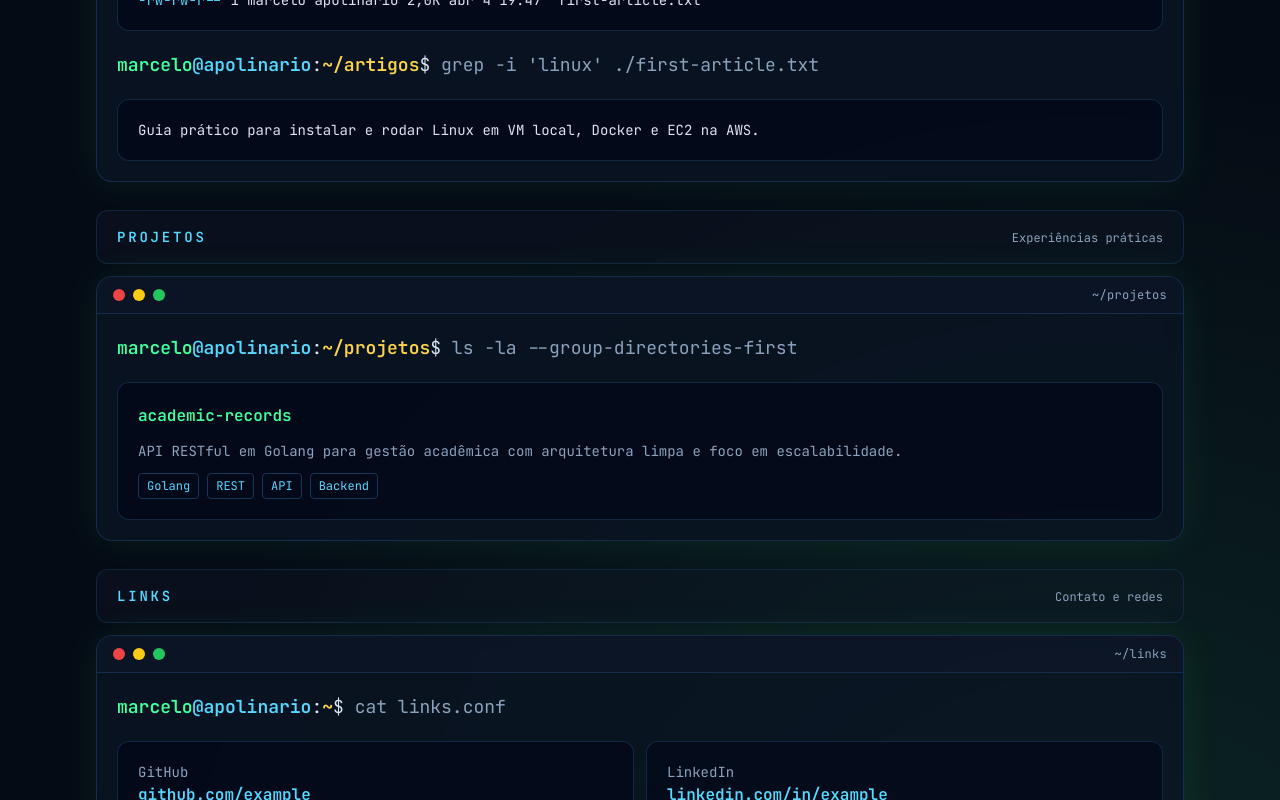
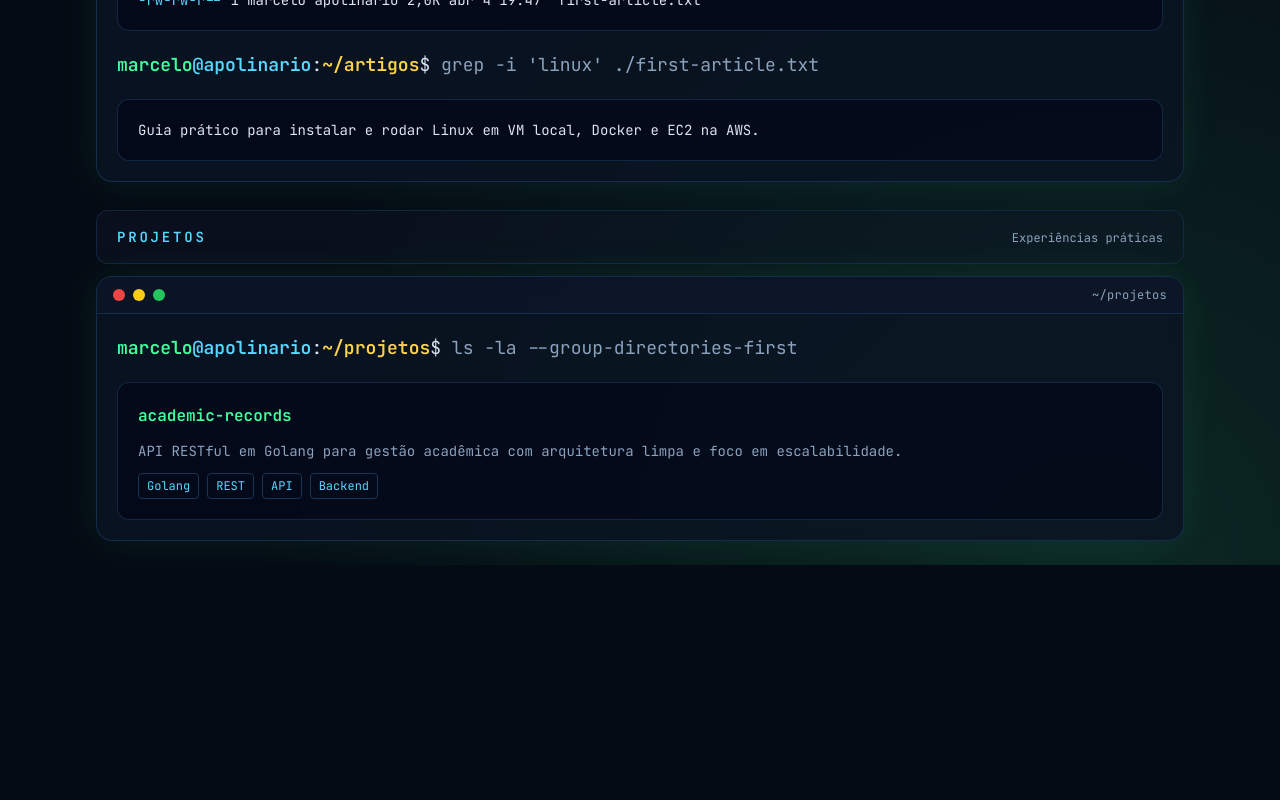
Before and after one commit to apolinario0x21/sturdy-parakeet, a Next.js app: page / in a window 1280 px wide. Shown: the part 2000-2800 px from the top of the page. After the commit the page ends 2565 px from the top, so only its background shows below. Built offline with nearby package versions, Linux system fonts and the light colour scheme.

Commit message:
Remove Links option from quick navigation

```diff
--- a/app/page.tsx
+++ b/app/page.tsx
@@ -1,7 +1,6 @@
 import { Articles } from '@/components/sections/Articles';
 import { About } from '@/components/sections/About';
 import { Hero } from '@/components/sections/Hero';
-import { Links } from '@/components/sections/Links';
 import { Projects } from '@/components/sections/Projects';
 import { Stack } from '@/components/sections/Stack';
 
@@ -9,8 +8,7 @@ const sectionItems = [
   { id: 'about', label: 'About', subtitle: 'Quem sou e foco atual', component: <About /> },
   { id: 'stack', label: 'Stack', subtitle: 'Tecnologias e ferramentas', component: <Stack /> },
   { id: 'artigos', label: 'Artigos', subtitle: 'Notas e conteúdos técnicos', component: <Articles /> },
-  { id: 'projetos', label: 'Projetos', subtitle: 'Experiências práticas', component: <Projects /> },
-  { id: 'links', label: 'Links', subtitle: 'Contato e redes', component: <Links /> }
+  { id: 'projetos', label: 'Projetos', subtitle: 'Experiências práticas', component: <Projects /> }
 ] as const;
 
 export default function HomePage() {
```
